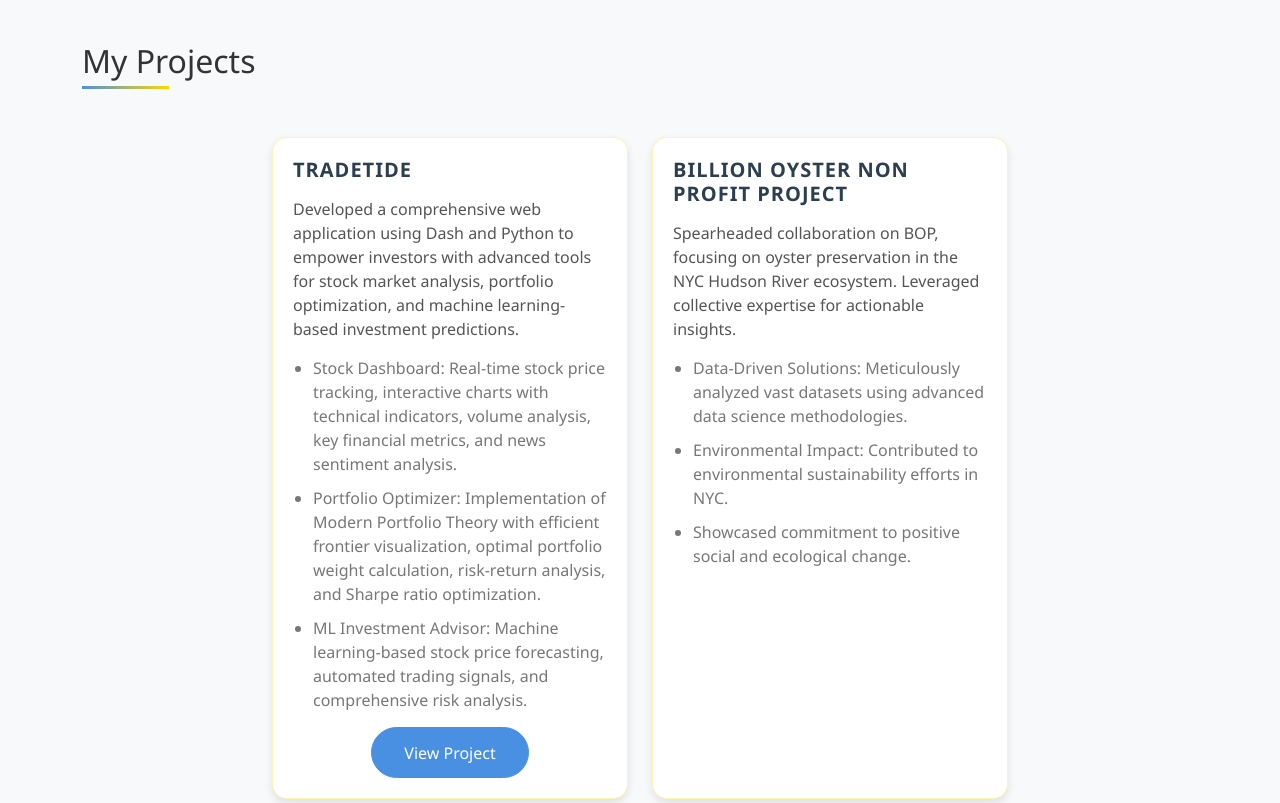
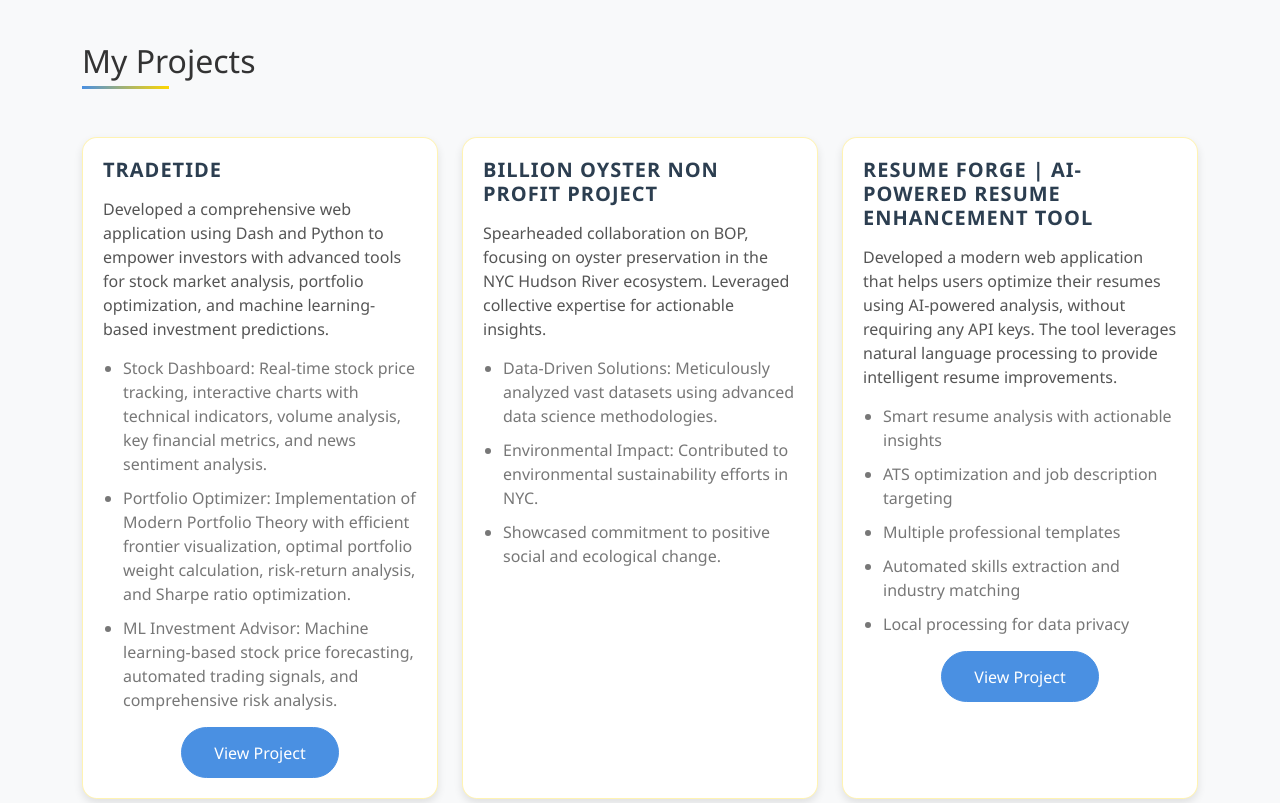
Before and after one commit to veersh31/personal-portfolio, a plain HTML site: page index.html in a window 1280 px wide. Shown: the part 3720-4523 px from the top of the page. Drawn offline with nearby package versions, Linux system fonts and the light colour scheme.

Commit message:
Added Resume Forge

```diff
--- a/index.html
+++ b/index.html
@@ -247,6 +247,26 @@
                                 <li>Environmental Impact: Contributed to environmental sustainability efforts in NYC.</li>
                                 <li>Showcased commitment to positive social and ecological change.</li>
                             </ul>
+                        </div>
+                    </div>
+                </div>
+
+                <!-- Resume Forge Project -->
+                <div class="col-md-6 col-lg-4">
+                    <div class="card h-100 project-card game-element">
+                        <div class="card-body">
+                            <h5 class="card-title">Resume Forge | AI-Powered Resume Enhancement Tool</h5>
+                            <p class="card-text">Developed a modern web application that helps users optimize their resumes using AI-powered analysis, without requiring any API keys. The tool leverages natural language processing to provide intelligent resume improvements.</p>
+                            <ul>
+                                <li>Smart resume analysis with actionable insights</li>
+                                <li>ATS optimization and job description targeting</li>
+                                <li>Multiple professional templates</li>
+                                <li>Automated skills extraction and industry matching</li>
+                                <li>Local processing for data privacy</li>
+                            </ul>
+                            <div class="d-flex justify-content-center">
+                                <a href="https://github.com/veersh31/resume-forge" class="btn btn-primary">View Project</a>
+                            </div>
                         </div>
                     </div>
                 </div>
```
